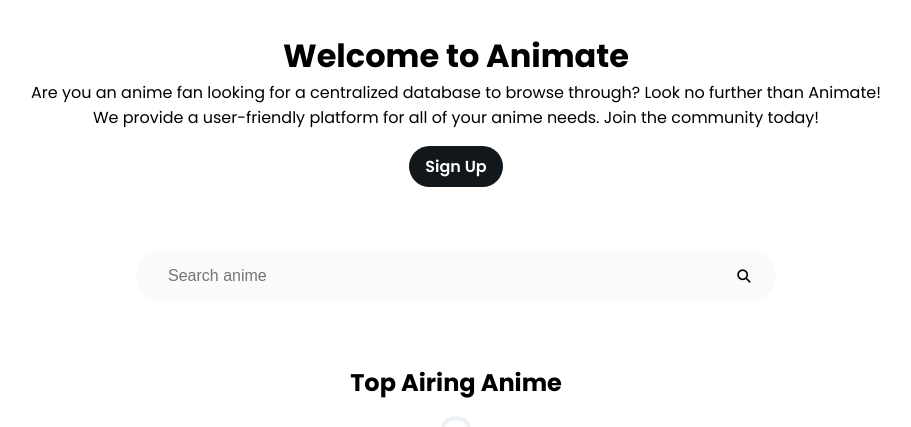
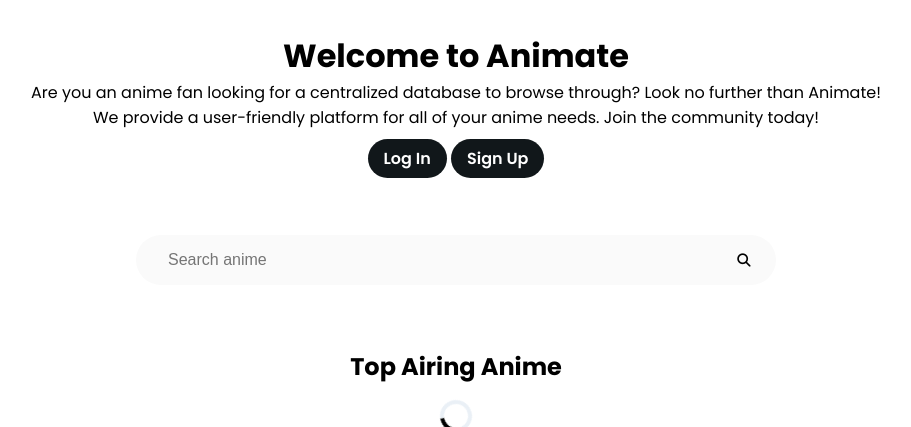
Before and after one commit to monkonius/animate, a Django app: page / in a window 1280 px wide. Shown: the part 60-487 px from the top of the page, without its empty margins (184-1095 px from the left). Run offline with Django 4.2, Linux system fonts and the light colour scheme.

Commit message:
Wrap buttons

```diff
--- a/reviews/static/reviews/styles.css
+++ b/reviews/static/reviews/styles.css
@@ -186,6 +186,11 @@ input:focus {
     padding: 1rem 2rem;
 }
 
+.button-wrapper {
+    margin-top: 1rem;
+    text-align: center;
+}
+
 .button {
     background-color: #11171a;
     color: #fff;
@@ -196,7 +201,6 @@ input:focus {
     font-size: 1rem;
     font-weight: 600;
     padding: 0.5rem 1rem;
-    margin-top: 1rem;
     cursor: pointer;
 }
 
--- a/reviews/templates/reviews/index.html
+++ b/reviews/templates/reviews/index.html
@@ -16,9 +16,14 @@
                         We provide a user-friendly platform for all of your anime needs. Join the community today!
                     </p>
                     {% if user.is_authenticated %}
-                        <a class="button" href="{% url 'logout' %}">Log Out</a>
+                        <div class="button-wrapper">
+                            <a class="button" href="{% url 'logout' %}">Log Out</a>
+                        </div>
                     {% else %}
-                        <a class="button" href="{% url 'register' %}">Sign Up</a>
+                        <div class="button-wrapper">
+                            <a class="button" href="{% url 'login' %}">Log In</a>
+                            <a class="button" href="{% url 'register' %}">Sign Up</a>
+                        </div>
                     {% endif %}
                 </div>
             </div>
--- a/reviews/templates/reviews/register.html
+++ b/reviews/templates/reviews/register.html
@@ -17,8 +17,8 @@
                             <input type="password" name="password" id="password" required>
                             <label for="confirm">Confirm Password</label>
                             <input type="password" name="confirm" id="confirm" required>
-                            <div style="text-align: center;">
-                                <input  class="button" type="submit" value="Create Account">
+                            <div class="button-wrapper">
+                                <input class="button" type="submit" value="Create Account">
                             </div>
                         </div>
                     </form>
```
